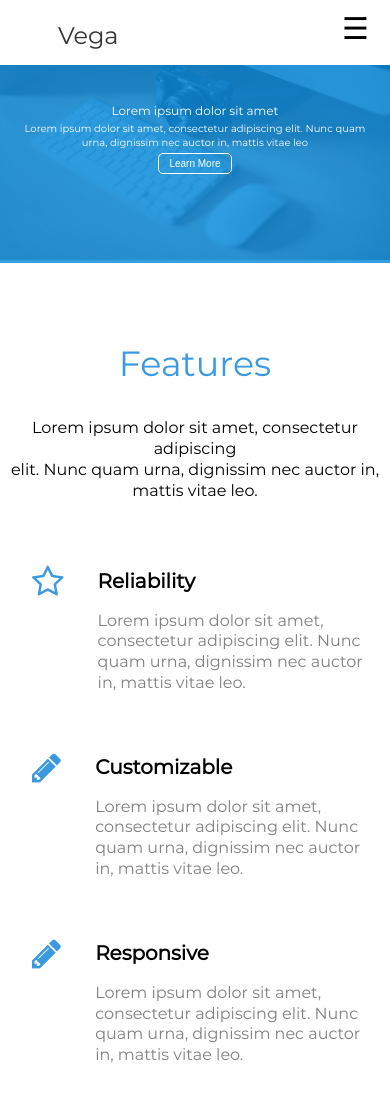
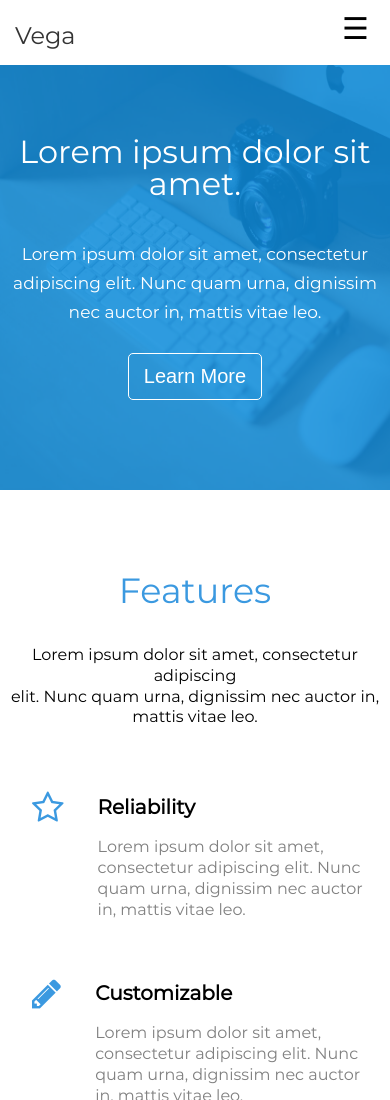
Before and after one commit to kaviyapreethi/Vega_UIMock, a plain HTML site: page index.html in a window 390 px wide. Shown: the top 1100 px of the page. Drawn offline with Linux system fonts and the light colour scheme.

Commit message:
responsive home

```diff
--- a/index.html
+++ b/index.html
@@ -35,10 +35,10 @@
         <div class="home__image ">
           <div class="home__wrapper">
             <div class="home__title ">
-              Lorem ipsum dolor sit amet</div>
+              Lorem ipsum dolor sit amet.</div>
             <div class="home__content">
-              Lorem ipsum dolor sit amet, consectetur adipiscing elit. Nunc quam<br />
-              urna, dignissim nec auctor in, mattis vitae leo
+              Lorem ipsum dolor sit amet, consectetur adipiscing elit. Nunc quam urna, dignissim nec auctor in, mattis
+              vitae leo.
             </div>
             <button class="home_button">Learn More</button>
           </div>
--- a/styles/partial/about.css
+++ b/styles/partial/about.css
@@ -79,7 +79,7 @@
   .about__header {
     margin-bottom: 5px;
   }
-  img {
+  .about__header img {
     width: 100%;
     height: 100%;
   }
@@ -95,7 +95,7 @@
     margin-left: 0px;
     margin-right: 0px;
   }
-  img {
+  .about__header img {
     width: 100%;
   }
 }
--- a/styles/partial/home.css
+++ b/styles/partial/home.css
@@ -5,7 +5,6 @@
 
 .home__image {
   width: auto;
-  height: 650px;
   text-align: center;
   background-position: center;
   background-repeat: no-repeat;
@@ -35,8 +34,8 @@
   justify-content: center;
   flex-direction: column;
   align-items: center;
-  top: 40%;
   width: 100%;
+  top: 325px;
 }
 
 .home__title {
@@ -74,21 +73,35 @@
   }
 
   .home__title {
-    font-size: 17px;
+    font-size: 24px;
     padding-bottom: 18px;
   }
   .home_button {
-    font-size: 12px;
+    font-size: 17px;
     padding: 5px 11px;
   }
   .home__content {
     padding-bottom: 25px;
-    line-height: 1.4;
-    font-size: 10px;
+    line-height: 1.7;
+    font-size: 17px;
+    text-align: center;
+    margin-right: auto;
+    margin-left: auto;
   }
   .home__image {
-    height: auto;
+    height: 530px;
     width: 100%;
+  }
+
+  .home__wrapper {
+    text-align: center;
+    top: 37%;
+    display: block;
+    justify-content: center;
+  }
+
+  .home__image img {
+    max-width: 950px;
   }
 }
 @media (max-width: 460px) {
@@ -96,16 +109,35 @@
     width: auto;
   }
   .home__title {
-    font-size: 12px;
-    padding-bottom: 5px;
+    font-size: 32px;
+    padding-bottom: 40px;
+    margin-left: 10px;
+    margin-right: 10px;
   }
   .home_button {
-    font-size: 10px;
-    padding: 4px 10px;
+    font-size: 20px;
+    padding: 11px 15px;
   }
   .home__content {
-    padding-bottom: 3px;
-    font-size: 10px;
+    padding-bottom: 34px;
+    font-size: 18px;
+    margin-left: 13px;
+    margin-right: 13px;
+  }
+  .home__image img {
+    height: 460px;
+    max-width: 570px;
+  }
+
+  .home__wrapper {
+    top: 28%;
+    margin-top: 0px;
+  }
+  .home__image {
+    height: 490px;
+  }
+  .home__image img {
+    height: 490px;
   }
 }
 @media (min-width: 1921px) {
@@ -118,6 +150,7 @@
     align-content: center;
     justify-content: center;
     max-width: 1920px;
+    max-height: 780px;
   }
   .home__image img {
     width: 1920px;
@@ -141,16 +174,42 @@
     margin-right: auto;
     margin-left: auto;
   }
+
+  .home__content {
+    max-width: 588px;
+    text-align: center;
+    margin-right: auto;
+    margin-left: auto;
+  }
 }
 
 @media (max-width: 1920px) {
+  .home__image {
+    max-height: 780px;
+  }
+
+  .home__content {
+    padding-bottom: 25px;
+    line-height: 1.7;
+    font-size: 17px;
+    max-width: 588px;
+    text-align: center;
+    margin-right: auto;
+    margin-left: auto;
+  }
   .home__image img {
-    width: 100%;
+    width: 1920px;
   }
 }
 
-@media (max-width: 1000px) {
-  .home__image {
-    height: auto;
+@media (min-width: 768px) {
+  .home__wrapper {
+    top: 37%;
   }
 }
+
+.home__image img {
+  overflow: hidden;
+  display: flex;
+  justify-content: center;
+}
--- a/styles/partial/navbar.css
+++ b/styles/partial/navbar.css
@@ -159,6 +159,11 @@ nav a {
     margin-left: 18px;
   }
 }
+@media (max-width: 460px) {
+  .Vega {
+    margin-left: -25px;
+  }
+}
 
 @media (max-width: 768px) {
   .menubar {
```
